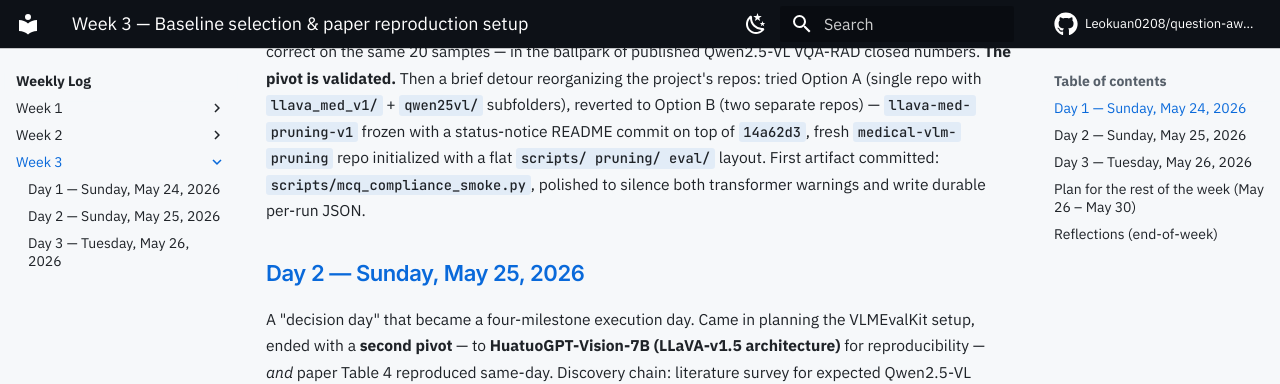
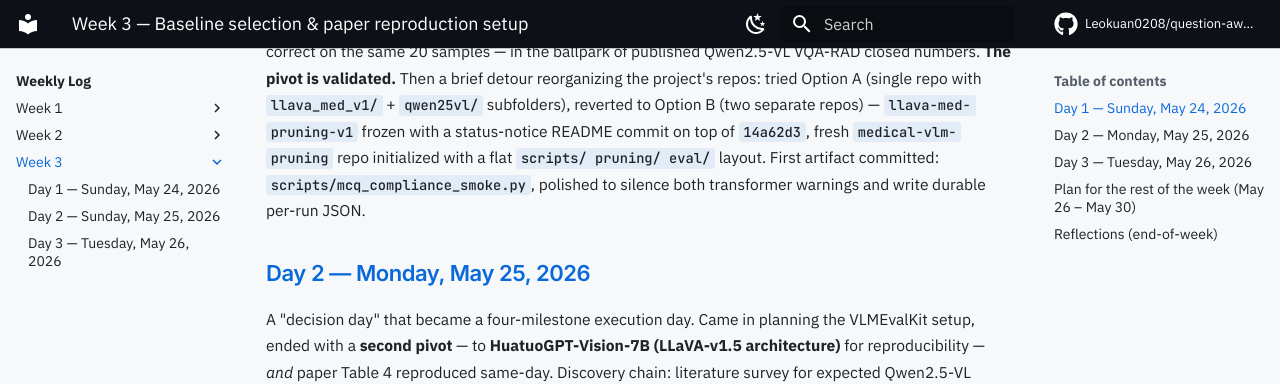
Before and after one commit to Leokuan0208/question-aware-vtp-medvlm, an MkDocs documentation site: the page built from docs/weekly/week-03/index.md, in a window 1280 px wide and 900 px high, scrolled down 771 px. Shown: the top 384 px of the window. Built offline with MkDocs 1.6.1 and Material for MkDocs 9.7.7, drawn with Linux system fonts in a browser that asks for light colours; comment, search, counter and statistics services are not loaded.

Commit message:
week 3 index had the wrong date

```diff
--- a/docs/weekly/week-03/index.md
+++ b/docs/weekly/week-03/index.md
@@ -42,7 +42,7 @@ flat `scripts/ pruning/ eval/` layout. First artifact committed:
 `scripts/mcq_compliance_smoke.py`, polished to silence both transformer
 warnings and write durable per-run JSON.
 
-### [Day 2 — Sunday, May 25, 2026](day-02.md)
+### [Day 2 — Monday, May 25, 2026](day-02.md)
 
 A "decision day" that became a four-milestone execution day. Came
 in planning the VLMEvalKit setup, ended with a **second pivot** —
```
